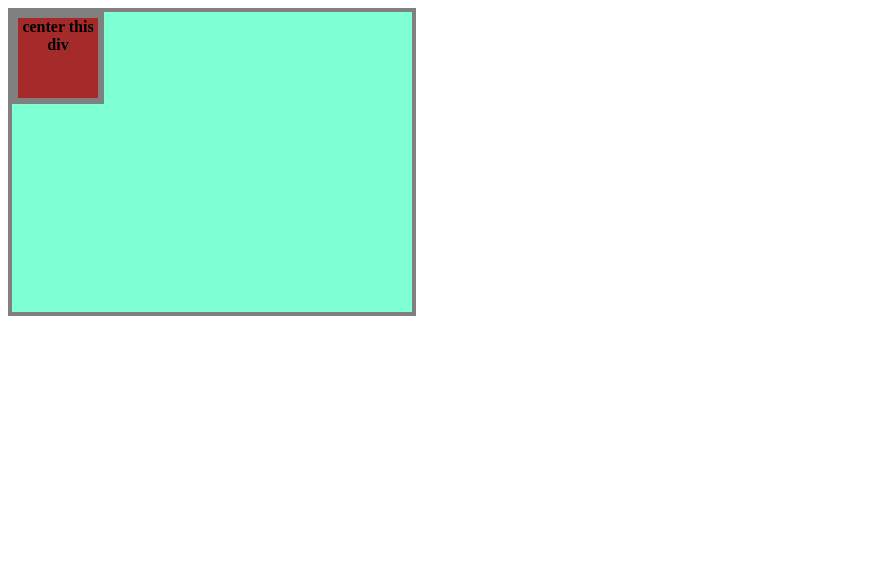
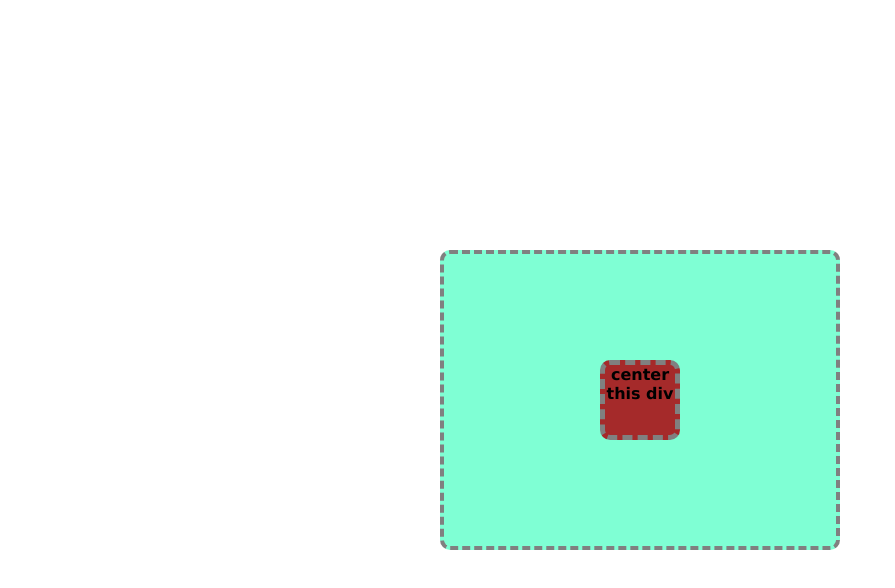
Before and after one commit to jmanul/power_rock, a plain HTML site: page css/CSS3/center_this_div_grid/index.html in a window 1280 px wide. Shown: the whole page, without its empty margins (0-895 px from the left). Drawn offline with Linux system fonts and the light colour scheme.

Commit message:
ejercicios css grid

```diff
--- /dev/null
+++ b/css/CSS3/The_holy_grail/style.css
@@ -0,0 +1,56 @@
+body, html {
+
+     height: 100%;
+     margin: 0;
+}
+
+.container {
+
+     text-align: center;
+     height: 100%;
+     padding: 16px;
+     box-sizing: border-box;
+}
+
+.container div {
+
+     padding: 15px;
+     font-size: 32px;
+     font-family: Cambria, Cochin, Georgia, Times, 'Times New Roman', serif;
+     font-weight: bold;
+     color:rgb(238, 242, 245);
+     border-radius: 15px;
+}
+
+.header {
+
+     background-color: rgb(135, 230, 230);
+}
+
+.sidebar {
+
+     background-color: rgb(188, 139, 235);
+}
+
+.nav {
+
+     background-color: rgb(223, 168, 144);
+}
+
+.article {
+
+     background-color: rgb(67, 136, 201);
+}
+
+.article p {
+     font-size: 18px;
+     font-family: Verdana, Geneva, Tahoma, sans-serif;
+     color: bisque;
+     text-align: left;
+}
+
+.footer{
+
+     background-color: rgb(157, 228, 228);
+
+}
--- a/css/CSS3/center_this_div_grid/style.css
+++ b/css/CSS3/center_this_div_grid/style.css
@@ -1,14 +1,33 @@
+
+* {
+
+     box-sizing: border-box;
+     padding: 0;
+     margin: 0;
+     font-family: Verdana, Geneva, Tahoma, sans-serif;
+     height: 100vh;
+
+
+}
 
 body {
 
+     display: grid;
+     align-items: center;
+     justify-content: center;
+}
 
-}
+
 .container {
 
      background-color: aquamarine;
-     border: 4px solid grey;
+     border: 4px dashed grey;
+     border-radius: 10px;
      width: 400px;
      height: 300px;
+     display: grid;
+     align-items: center;
+     justify-content: center;
 }
 
 .box {
@@ -16,7 +35,14 @@ body {
      background-color: brown;
      font-weight: bold;
      text-align: center;
-     border: 6px solid gray;
+     border: 5px dashed gray;
      width: 80px;
      height: 80px;
+     border-radius: 10px;
+
 }
+
+.box:hover {
+
+     background: rgb(223, 153, 153);
+}
--- a/css/CSS3/flex_layout/style.css
+++ b/css/CSS3/flex_layout/style.css
@@ -31,6 +31,7 @@ body {
      display: flex;
      align-items: center;
      padding-inline-start: 16px;
+     box-shadow: 0px 0px 4px 0px grey;
 
 
 
@@ -62,6 +63,7 @@ body {
      margin-top: 5px;
      margin-bottom: 5px;
      border-radius: 5px;
+     box-shadow: 0px 0px 4px 0px grey;
 
 
 
@@ -95,13 +97,14 @@ body {
 .card {
 
      border: solid 1px gray;
-     background-color: blanchedalmond;
+     background-color: rgb(248, 247, 246);
      border-radius: 5px;
      margin: 5px;
      width: 300px;
      height: 300px;
      padding: 5px;
      overflow: hidden;
+     box-shadow: 0px 0px 4px 0px grey;
 
 
 
@@ -122,5 +125,6 @@ body {
      justify-content: center;
      position: fixed;
      bottom: 0;
+     box-shadow: 0px 0px 4px 0px grey;
 
 }
```
Also changed, not shown: css/CSS3/The_holy_grail/index.html (added, +33 -0 lines).
